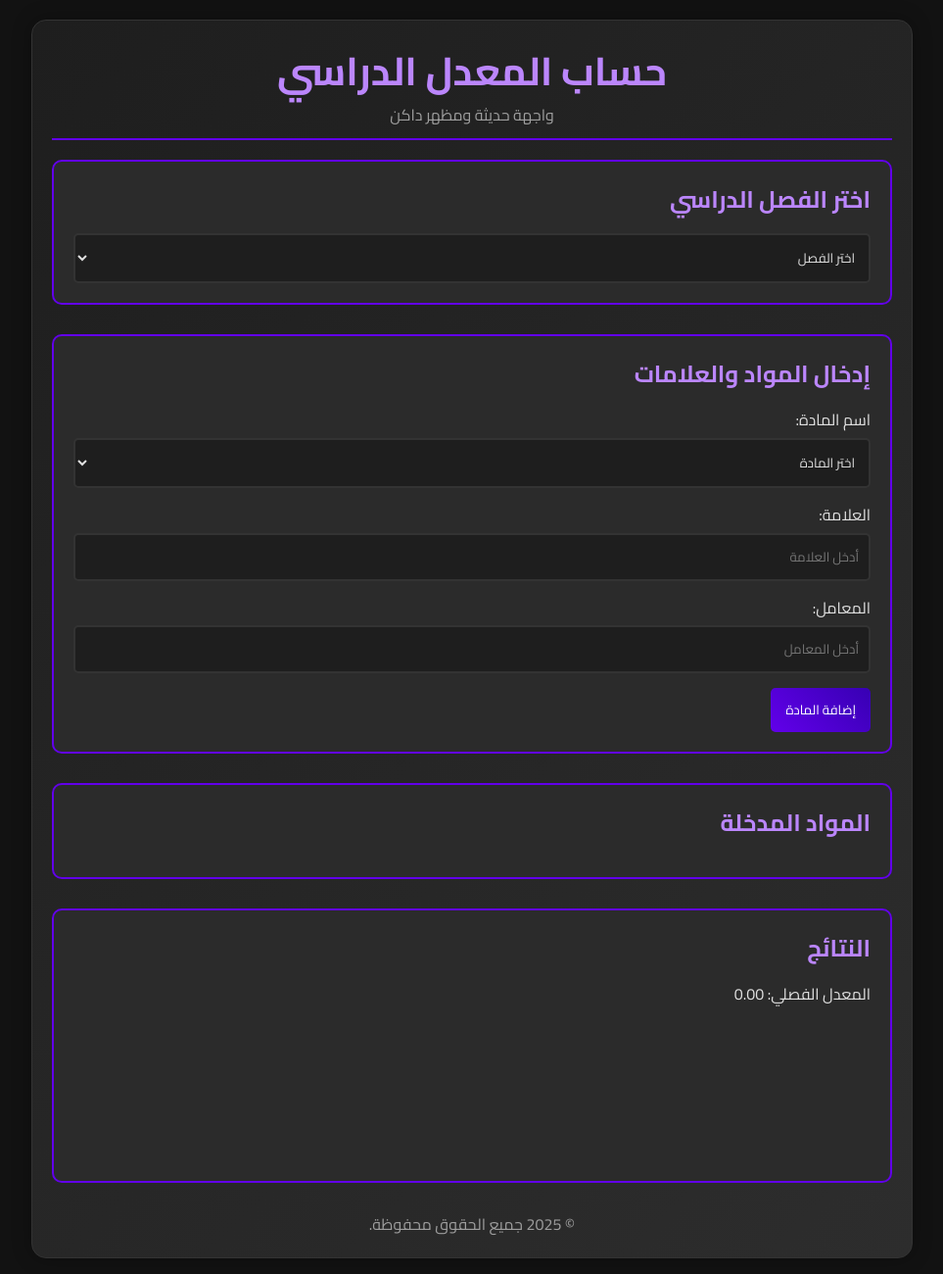
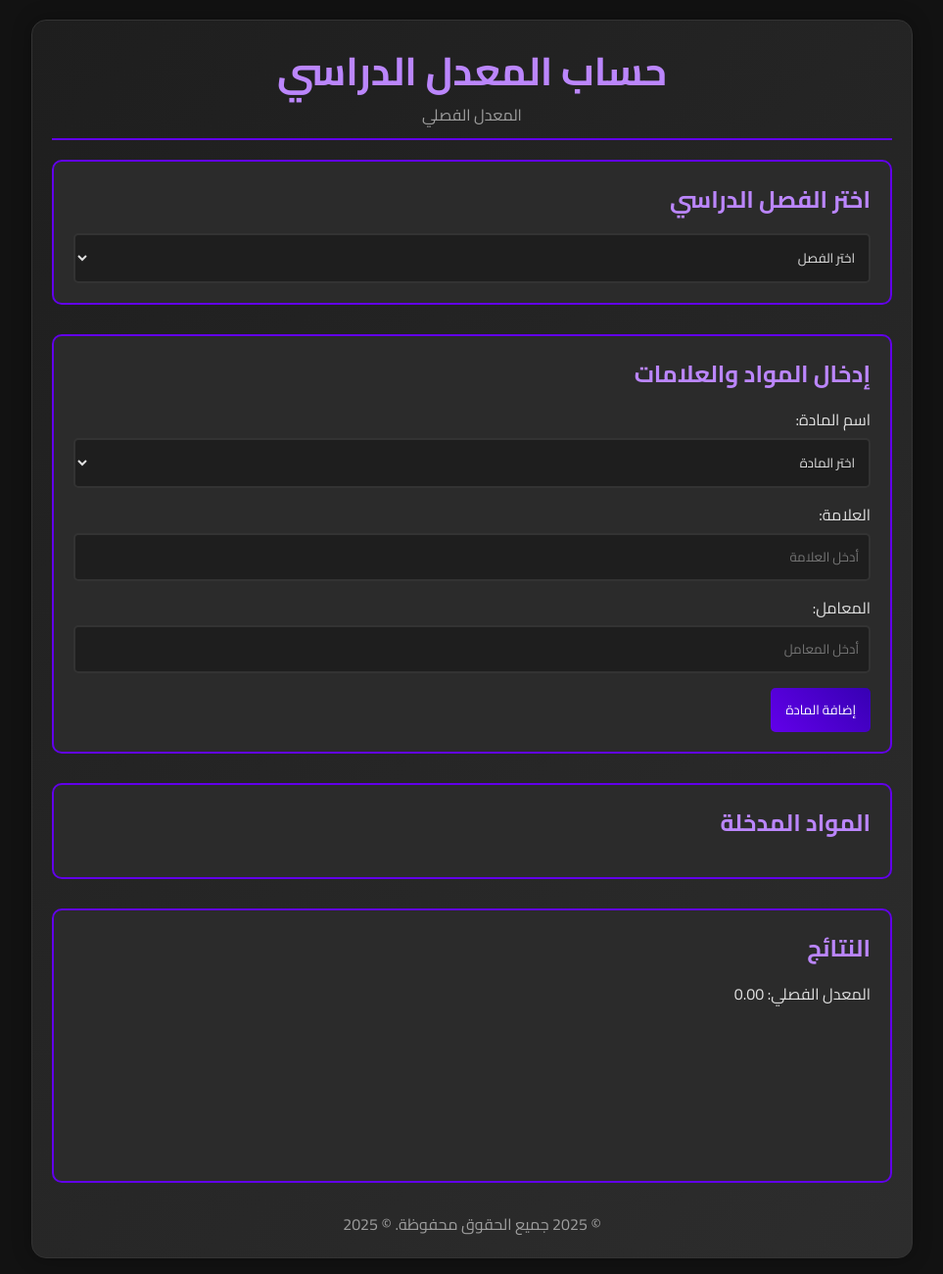
Before and after one commit to RK11DZ/CalculateSchoolAverage, a plain HTML site: page index.html in a window 1280 px wide. Shown: the whole page at 98% size, without its empty margins (158-1121 px from the left). Drawn offline with nearby package versions, Linux system fonts and the light colour scheme.

Commit message:
index.html

```diff
--- a/index.html
+++ b/index.html
@@ -11,7 +11,7 @@
     <div class="container">
         <header>
             <h1>حساب المعدل الدراسي</h1>
-            <p>واجهة حديثة ومظهر داكن</p>
+            <p>المعدل الفصلي</p>
         </header>
 
         <section class="semester-selection">
@@ -68,7 +68,7 @@
         </section>
 
         <footer>
-            <p>&copy; 2025 جميع الحقوق محفوظة.</p>
+            <p>&copy; 2025 جميع الحقوق محفوظة. &copy; 2025</p>
         </footer>
 
         <script src="https://cdnjs.cloudflare.com/ajax/libs/Chart.js/4.4.1/chart.min.js"></script>
```
